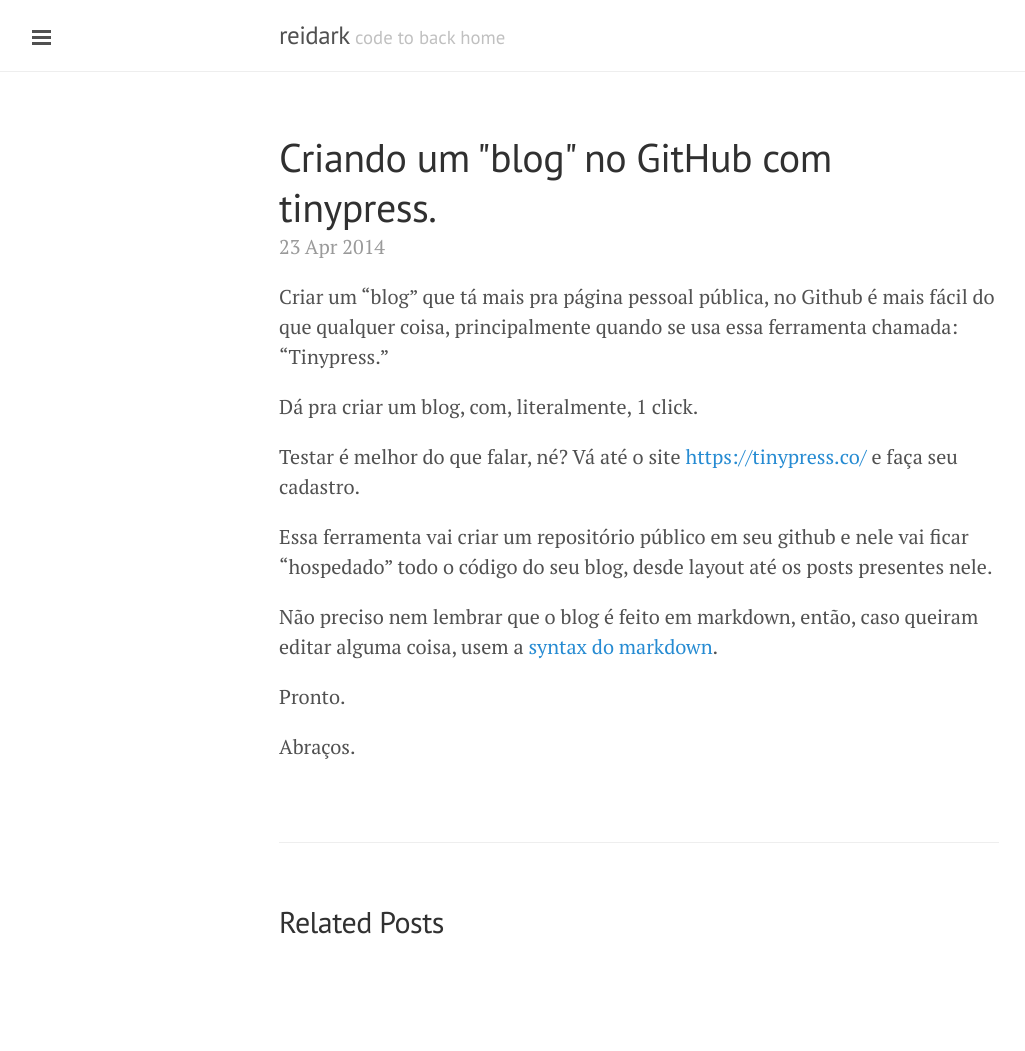
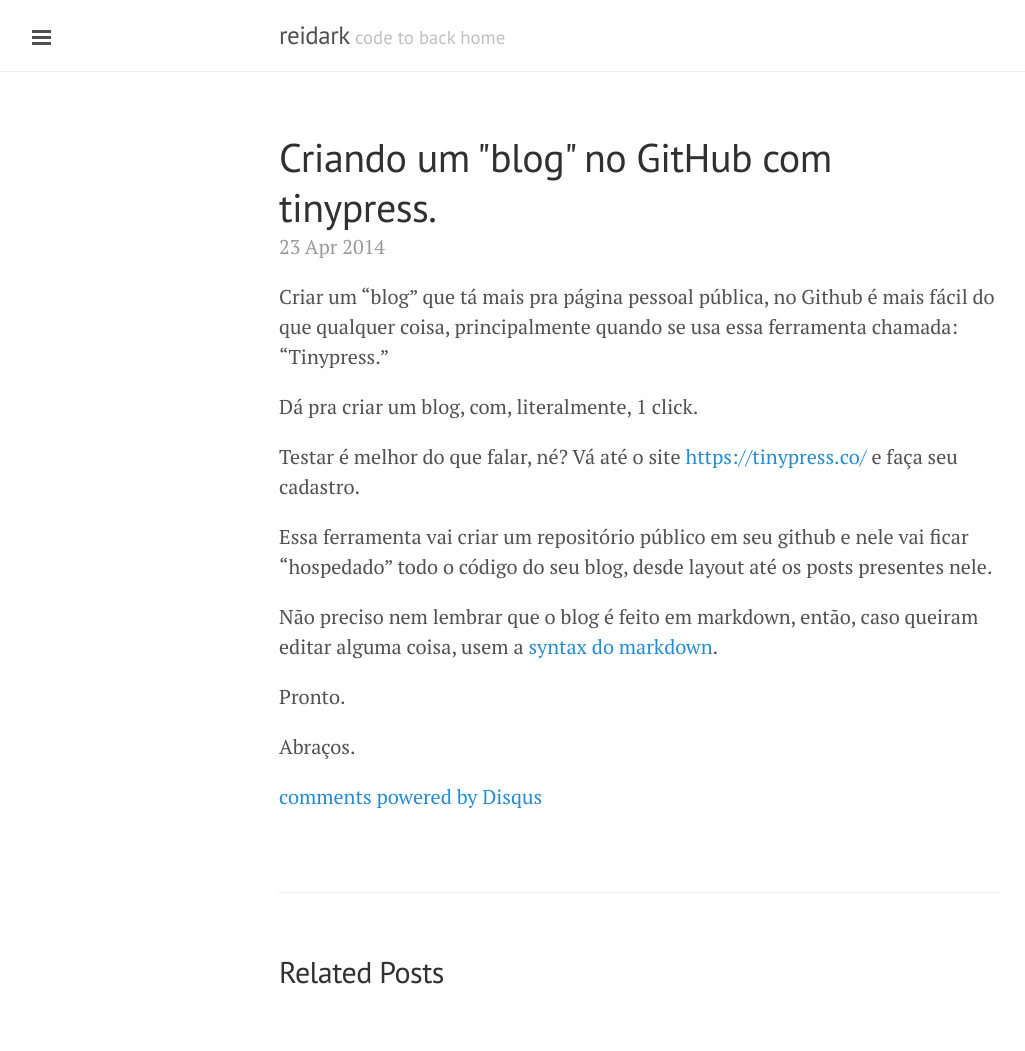
Before and after one commit to reidark/reidark.github.io, a Jekyll site: the page built from _posts/2014-04-23-n-o-existe-coisa-mais-f-cil-que-isso.markdown, in a window 1280 px wide. Shown: the whole page, without its empty margins (1-1026 px from the left). Built offline with Jekyll 4.4.1, drawn with Linux system fonts in a browser that asks for light colours; comment, search, counter and statistics services are not loaded; before the commit the page ends 1001 px from its top, so only the background shows below that; some of the changed lines change nothing that is shown.

Commit message:
Add disqus.

```diff
--- a/_layouts/post.html
+++ b/_layouts/post.html
@@ -6,6 +6,21 @@
   <h1 class="post-title">{{ page.title }}</h1>
   <span class="post-date">{{ page.date | date_to_string }}</span>
   {{ content }}
+      <div id="disqus_thread"></div>
+    <script type="text/javascript">
+        /* * * CONFIGURATION VARIABLES: EDIT BEFORE PASTING INTO YOUR WEBPAGE * * */
+        var disqus_shortname = 'reidark'; // required: replace example with your forum shortname
+
+        /* * * DON'T EDIT BELOW THIS LINE * * */
+        (function() {
+            var dsq = document.createElement('script'); dsq.type = 'text/javascript'; dsq.async = true;
+            dsq.src = '//' + disqus_shortname + '.disqus.com/embed.js';
+            (document.getElementsByTagName('head')[0] || document.getElementsByTagName('body')[0]).appendChild(dsq);
+        })();
+    </script>
+    <noscript>Please enable JavaScript to view the <a href="http://disqus.com/?ref_noscript">comments powered by Disqus.</a></noscript>
+    <a href="http://disqus.com" class="dsq-brlink">comments powered by <span class="logo-disqus">Disqus</span></a>
+
 </div>
 
 <div class="related">
```
